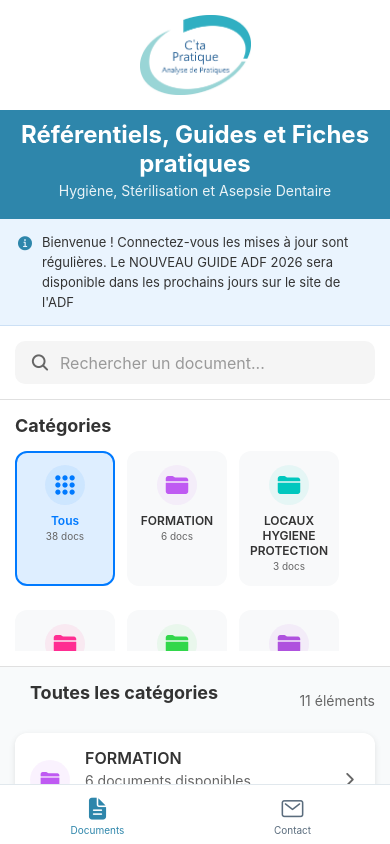
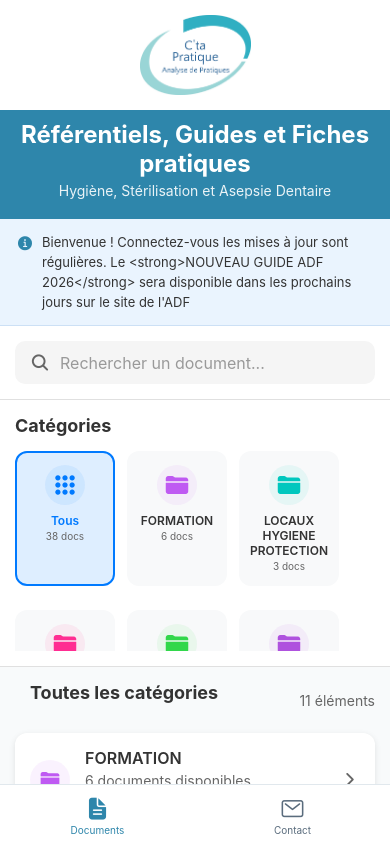
Before and after one commit to alexandreshenouda/ctapratique, a React Native app: screen /Documents in a window 390 px wide. Built offline with nearby package versions, Linux system fonts and the light colour scheme.

Commit message:
Update DocumentsScreen.tsx

```diff
--- a/src/screens/DocumentsScreen.tsx
+++ b/src/screens/DocumentsScreen.tsx
@@ -23,7 +23,7 @@ import MedicalTheme from '../theme/colors';
 // Laissez le tableau vide [] pour masquer la section.
 // ============================================================
 const ANNOUNCEMENTS: string[] = [
-  "Bienvenue ! Connectez-vous les mises à jour sont régulières. Le NOUVEAU GUIDE ADF 2026 sera disponible dans les prochains jours sur le site de l'ADF",
+  "Bienvenue ! Connectez-vous les mises à jour sont régulières. Le <strong>NOUVEAU GUIDE ADF 2026</strong> sera disponible dans les prochains jours sur le site de l'ADF",
   // Ajoutez d'autres lignes ici, par exemple :
   // 'Mise à jour des fiches pratiques prévue en mars 2026.',
 ];
```
